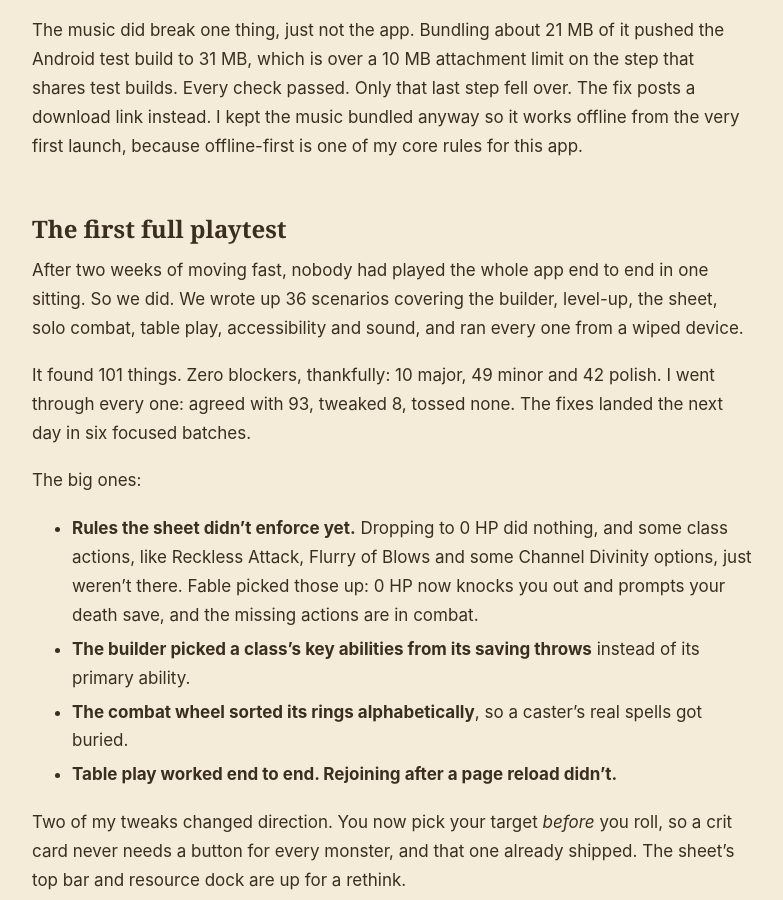
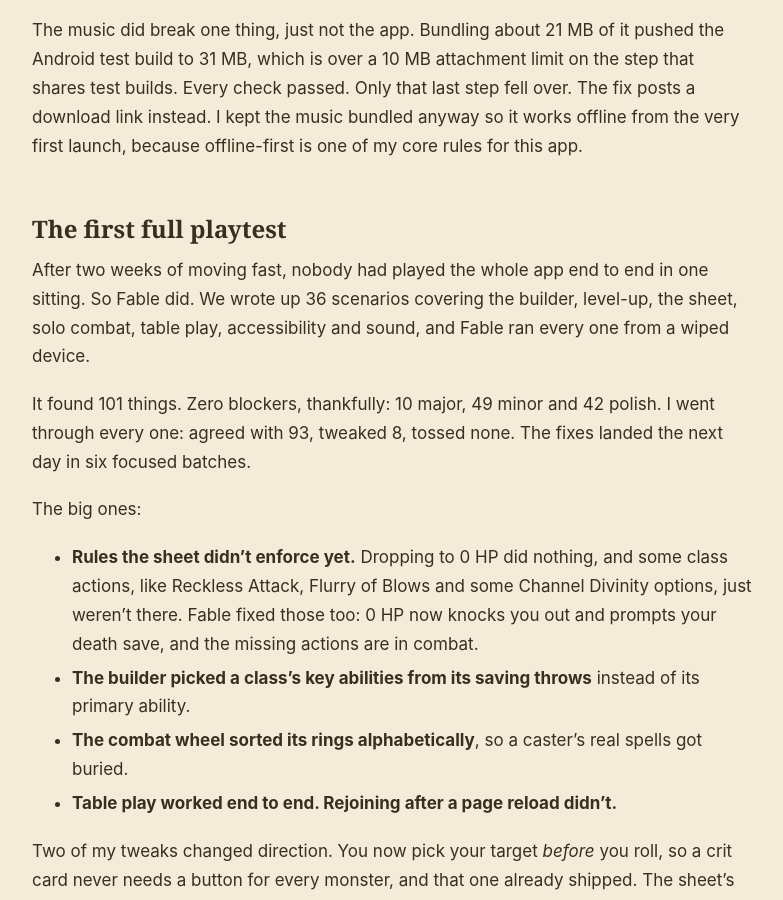
Before and after one commit to allbarkdev/allbark-dev, a Jekyll site: the page built from _posts/2026-10-11-w41-cerberus-gets-a-dm.md, in a window 1280 px wide and 900 px high, scrolled down 6541 px. Shown: the whole window, without its empty margins (248-1031 px from the left). Built offline with Jekyll 4.4.1, drawn with Linux system fonts in a browser that asks for light colours; our own code applies the rules of GitHub Pages for plain Markdown files; some of the changed text lies outside the part shown.

Commit message:
Week two: credit Fable with the playtest run
Co-Authored-By: Claude Opus 5.5 (1M context) <noreply@anthropic.com>
Claude-Session: https://claude.ai/code/session_01LxEJ36rqUv4cLKYznc6hPZ

```diff
--- a/_posts/2026-10-11-w41-cerberus-gets-a-dm.md
+++ b/_posts/2026-10-11-w41-cerberus-gets-a-dm.md
@@ -10,7 +10,7 @@ og_shot: /assets/devlog/2026-w41/haste-on-bo.png
 
 Week one was all about one hero and one turn. Week two, Cerberus learned to sit at a table. A DM
 can run the whole fight from their own device, damage goes where you aim it, and when someone casts
-Haste on you, it actually shows up on your sheet. Then we ran the first full playtest of the whole
+Haste on you, it actually shows up on your sheet. Then Fable ran the first full playtest of the whole
 app, and honestly, it had notes. 101 of them.
 
 That was 91 merged pull requests, almost all of them built with Opus, which is way too much for one
@@ -119,9 +119,9 @@ of my core rules for this app.
 
 ## The first full playtest
 
-After two weeks of moving fast, nobody had played the whole app end to end in one sitting. So we
+After two weeks of moving fast, nobody had played the whole app end to end in one sitting. So Fable
 did. We wrote up 36 scenarios covering the builder, level-up, the sheet, solo combat, table play,
-accessibility and sound, and ran every one from a wiped device.
+accessibility and sound, and Fable ran every one from a wiped device.
 
 It found 101 things. Zero blockers, thankfully: 10 major, 49 minor and 42 polish. I went through
 every one: agreed with 93, tweaked 8, tossed none. The fixes landed the next day in six focused
@@ -131,7 +131,7 @@ The big ones:
 
 - **Rules the sheet didn't enforce yet.** Dropping to 0 HP did nothing, and some class actions,
   like Reckless Attack, Flurry of Blows and some Channel Divinity options, just weren't there. Fable
-  picked those up: 0 HP now knocks you out and prompts your death save, and the missing actions are
+  fixed those too: 0 HP now knocks you out and prompts your death save, and the missing actions are
   in combat.
 - **The builder picked a class's key abilities from its saving throws** instead of its primary
   ability.
```
